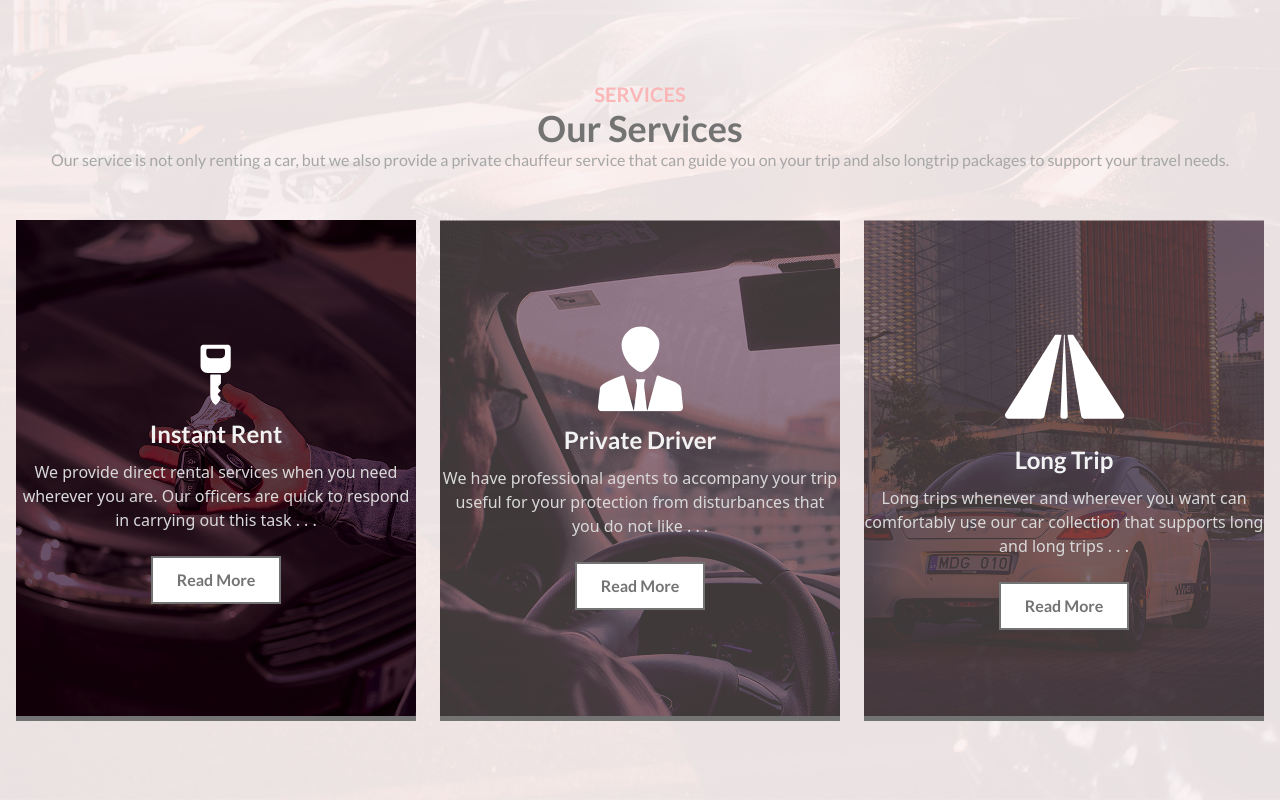
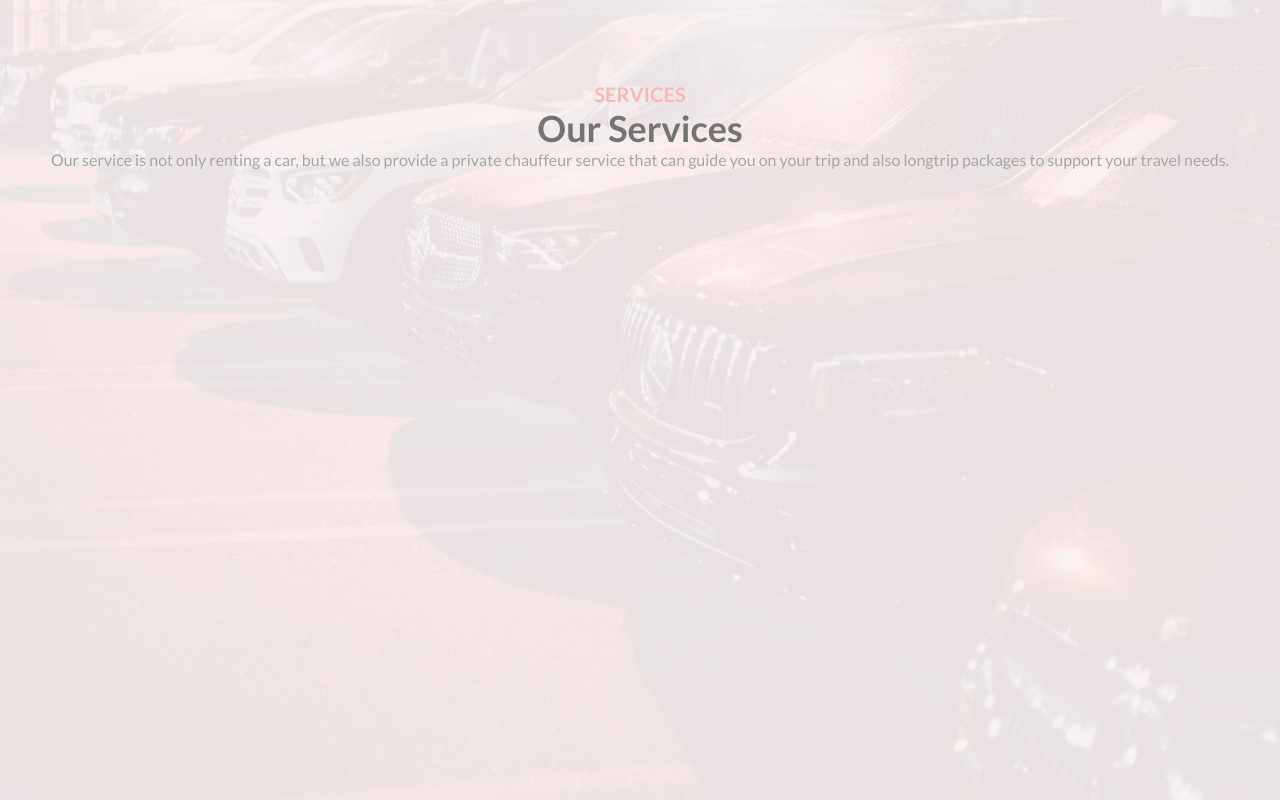
Before and after one commit to molaraiche/oreen, a Next.js app: page / in a window 1280 px wide. Shown: the part 1959-2759 px from the top of the page. Built offline with nearby package versions, Linux system fonts and the light colour scheme.

Commit message:
add some animation to services card using AOS

```diff
--- a/app/layout.tsx
+++ b/app/layout.tsx
@@ -3,6 +3,7 @@ import { Lato, Montserrat } from "next/font/google";
 import "./globals.css";
 import Navbar from "@/components/Navbar";
 import "animate.css";
+import "aos/dist/aos.css";
 const lato = Lato({
   variable: "--font-lato",
   subsets: ["latin"],
--- a/components/ServiceCard.tsx
+++ b/components/ServiceCard.tsx
@@ -1,6 +1,9 @@
+"use client";
 import { serviceCardType } from "@/types/types";
 import Image from "next/image";
 import Link from "next/link";
+import AOS from "aos";
+AOS.init();
 
 const ServiceCard = ({
   type,
@@ -13,7 +16,8 @@ const ServiceCard = ({
   return (
     <div
       id={type}
-      className={`w-[400px] h-[501px] flex flex-col items-center justify-center border-b-[5px] hover:border-red-5 border-netral-7 ease-in-out duration-300 cursor-pointer hover:scale-110 my-5 lg:my-0`}>
+      className={`w-[400px] h-[501px] flex flex-col items-center justify-center border-b-[5px] hover:border-red-5 border-netral-7 ease-in-out duration-300 cursor-pointer hover:scale-110 my-5 lg:my-0`}
+      data-aos='flip-down'>
       <div className='flex items-center justify-center flex-col gap-3'>
         <Image
           src={image}
--- a/package.json
+++ b/package.json
@@ -11,6 +11,7 @@
   "dependencies": {
     "@radix-ui/react-slot": "^1.1.2",
     "animate.css": "^4.1.1",
+    "aos": "^3.0.0-beta.6",
     "class-variance-authority": "^0.7.1",
     "clsx": "^2.1.1",
     "lucide-react": "^0.475.0",
@@ -23,6 +24,7 @@
   },
   "devDependencies": {
     "@eslint/eslintrc": "^3",
+    "@types/aos": "^3.0.7",
     "@types/node": "^20",
     "@types/react": "^19",
     "@types/react-dom": "^19",
```
Also changed, not shown: 1 other file (tests, documents, lock files or other folders).
